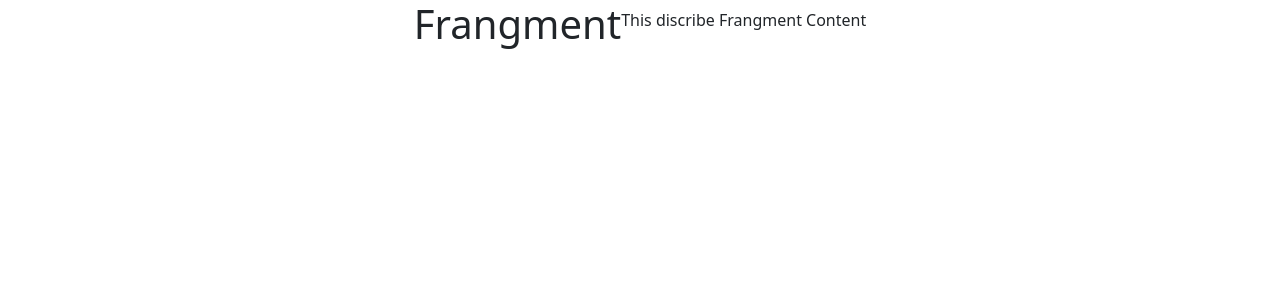
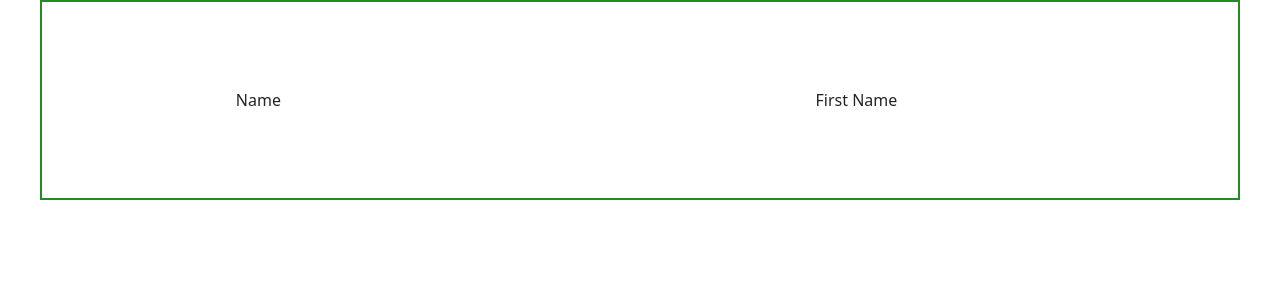
Before and after one commit to gostgmaer/react-first-app-practices, a React (Create React App) app: page / in a window 1280 px wide. Shown: the top 300 px of the page. Built offline with nearby package versions, Linux system fonts and the light colour scheme.

Commit message:
React.Fragments

```diff
--- a/src/App.js
+++ b/src/App.js
@@ -22,6 +22,7 @@ import PokemonTable from "./components/PokemonTable";
 import ReactLiftcycleM from "./components/ReactLiftcycleM";
 import UpdateLifeCycleMethodA from "./components/UpdateLifeCycleMethodA";
 import Frangment from "./components/Frangment";
+import Table from "./components/Table";
 
 function App() {
   return (
@@ -70,7 +71,8 @@ function App() {
       {/* <PokemonTable></PokemonTable> */}
       {/* <ReactLiftcycleM></ReactLiftcycleM> */}
       {/* <UpdateLifeCycleMethodA></UpdateLifeCycleMethodA> */}
-      <Frangment></Frangment>
+      {/* <Frangment></Frangment> */}
+      <Table></Table>
     </div>
   );
 }
--- /dev/null
+++ b/src/components/Columns.js
@@ -0,0 +1,34 @@
+import React from 'react'
+import { pokemon } from "../assets/data/data";
+
+function Columns() {
+    const items = pokemon.pokemon
+    console.log(items);
+  return (
+    // <React.Fragment>
+    //     {/* {items.map(item =>(
+    //         <React.Fragment key={item.id}>
+    //             <h1>Name</h1>
+    //             <p>{item.name}</p>
+    //              </React.Fragment>
+    //     ))} */}
+    //     <td>Name</td>
+    //     <td>First Name</td>
+
+    // </React.Fragment>
+
+    <>
+    {/* {items.map(item =>(
+        <React.Fragment key={item.id}>
+            <h1>Name</h1>
+            <p>{item.name}</p>
+             </React.Fragment>
+    ))} */}
+    <td>Name</td>
+    <td>First Name</td>
+
+</>
+  )
+}
+
+export default Columns
--- /dev/null
+++ b/src/components/Table.js
@@ -0,0 +1,16 @@
+import React from 'react'
+import Columns from './Columns'
+
+function Table() {
+  return (
+    <table>
+        <tbody>
+            <tr>
+                <Columns></Columns>
+            </tr>
+        </tbody>
+    </table>
+  )
+}
+
+export default Table
```
